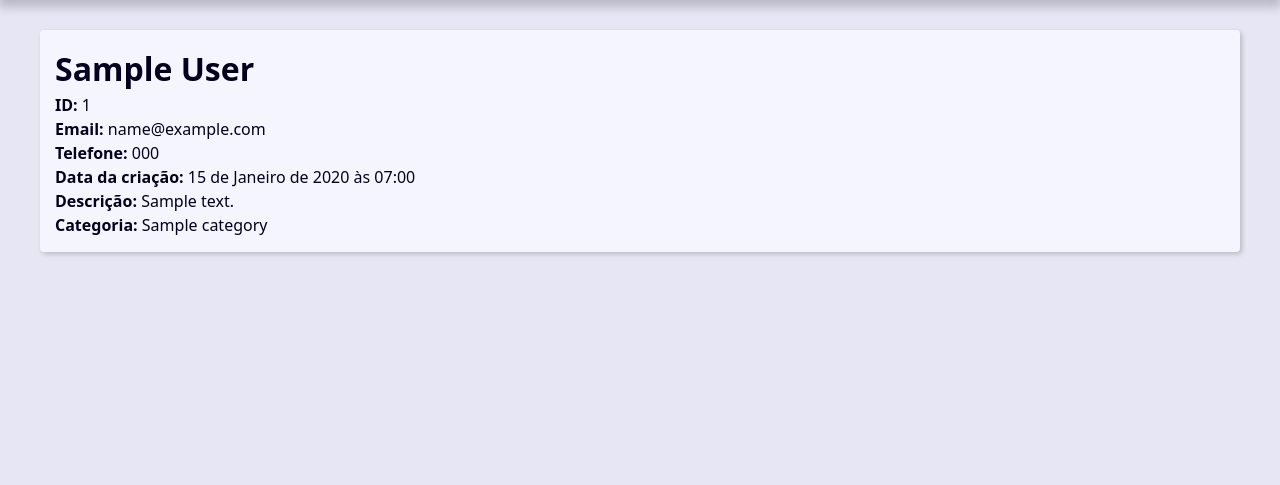
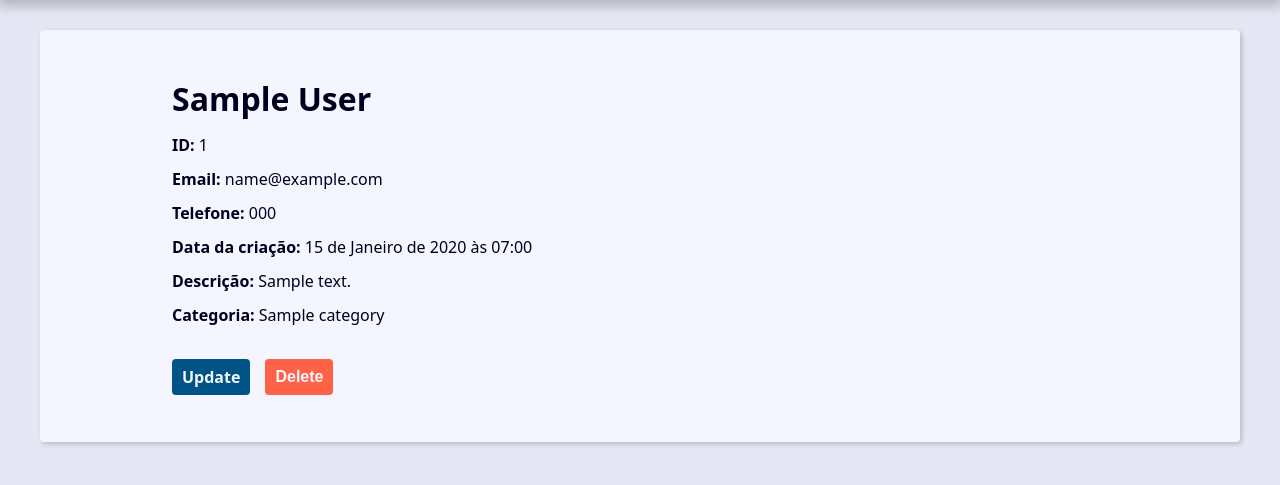
Before and after one commit to Valdeci-Embu/Agenda2024, a Django app: page /contact/1/ in a window 1280 px wide. Shown: the part 239-724 px from the top of the page. Run offline with Django 5.2, Linux system fonts and the light colour scheme; tables that the repository leaves empty hold one stand-in row (values such as "Sample post").

Commit message:
criado update e delete

```diff
--- a/base_static/global/css/style.css
+++ b/base_static/global/css/style.css
@@ -239,6 +239,11 @@ svg {
   border: 1px solid rgba(255, 255, 0, 90%);
 }
 
+.message.info {
+  background: rgba(0, 0, 255, 0.3);
+  border: 1px solid rgba(0, 0, 255, 0.3);
+}
+
 .form-wrapper {
   max-width: 60rem;
   margin: var(--spacing) auto;
@@ -312,3 +317,23 @@ svg {
   filter: brightness(80%);
   box-shadow: 0 0 5px var(--link-dark-color);
 }
+
+.contact-links {
+  margin-block: calc(var(--small-font-size) * 2);
+  display: flex;
+  align-items: center;
+  gap: 0 var(--spacing);
+}
+
+.btn-link{
+  font-size: var(--small-font-size);
+  text-decoration: none;
+  font-weight: bold;
+  padding: 1rem;
+  display:block;
+  line-height: var(--small-font-size);
+}
+
+.btn-delete {
+  background:tomato;
+}
--- a/contact/templates/contact/contact.html
+++ b/contact/templates/contact/contact.html
@@ -1,7 +1,7 @@
 {% extends 'global/base.html' %}
 
 {% block content %}
-    <div class="single_contact">
+    <div class="single-contact">
         <h1 class="single-contact-name">
             {{ contact.first_name }} {{ contact.last_name }}
         </h1>
@@ -11,5 +11,19 @@
         <p><b>Data da criação: </b>{{ contact.created_date }}</p>
         <p><b>Descrição: </b>{{ contact.description }}</p>
         <p><b>Categoria: </b>{{ contact.category.name }}</p>
+
+        <div class="contact-links">
+            <a class="btn btn-link" href="{% url 'contact:update' contact.id %}">Update</a>
+
+            <form action="{% url 'contact:delete' contact.id%}" method="POST">
+                {% csrf_token %}
+                {% if confirmation == 'no' %}
+                    <input type="hidden" name="confirmation" value="yes">
+                    <button class="btn btn-link btn-delete" type="submit" >Confirma?</button>
+                {% else %}
+                    <button class="btn btn-link btn-delete" type="submit" >Delete</button>
+                {% endif %}
+            </form>
+        </div>
     </div>
 {% endblock%}
--- a/contact/urls.py
+++ b/contact/urls.py
@@ -9,8 +9,9 @@ urlpatterns = [
     path('', views.index, name='index'),
 
     #contact(CRUD)
+    path('contact/create/', views.create, name='create'),
     path('contact/<int:contact_id>/', views.contact, name='contact'),
     path('contact/<int:contact_id>/update/', views.update, name='update'),
-    path('contact/create/', views.create, name='create'),
+    path('contact/<int:contact_id>/delete/', views.delete, name='delete'),
 
 ]
```
Also changed, not shown: contact/views/contact_forms.py (+15 -0 lines), 1 other file.
